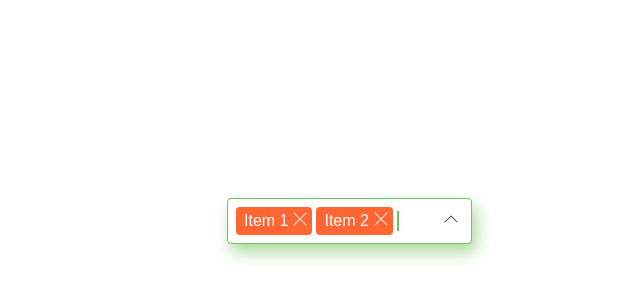
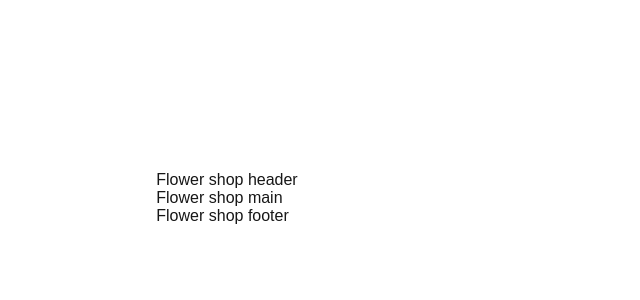
Before and after one commit to Renegatto/frontend-portfolio, a Next.js app: page / in a window 1280 px wide. Shown: the part 202-502 px from the top of the page, without its empty margins (413-1053 px from the left). Built offline with nearby package versions, Linux system fonts and the light colour scheme.

Commit message:
Scaffold flower shop page

```diff
--- /dev/null
+++ b/src/app/examples/flower-shop/page.tsx
@@ -0,0 +1,17 @@
+import styles from './page.module.scss';
+
+export function FlowerShopFrontPage() {
+  return (
+    <div className={styles['page']}>
+      <header className={styles['header']}>
+        Flower shop header
+      </header>
+      <main className={styles['main']}>
+       Flower shop main
+      </main>
+      <footer className={styles['footer']}>
+      Flower shop footer
+      </footer>
+    </div>
+  );
+}
--- a/src/app/page.tsx
+++ b/src/app/page.tsx
@@ -1,11 +1,11 @@
 import styles from "./page.module.css";
-import { SelectManyExample } from "./components/select-many";
+import { FlowerShopFrontPage } from "./examples/flower-shop/page";
 
 export default function Home() {
   return (
     <div className={styles.page}>
       <main className={styles.main}>
-        <SelectManyExample/>
+        <FlowerShopFrontPage/>
       </main>
       <footer className={styles.footer}>
       </footer>
```
Also changed, not shown: src/app/examples/flower-shop/page.module.scss (added).
